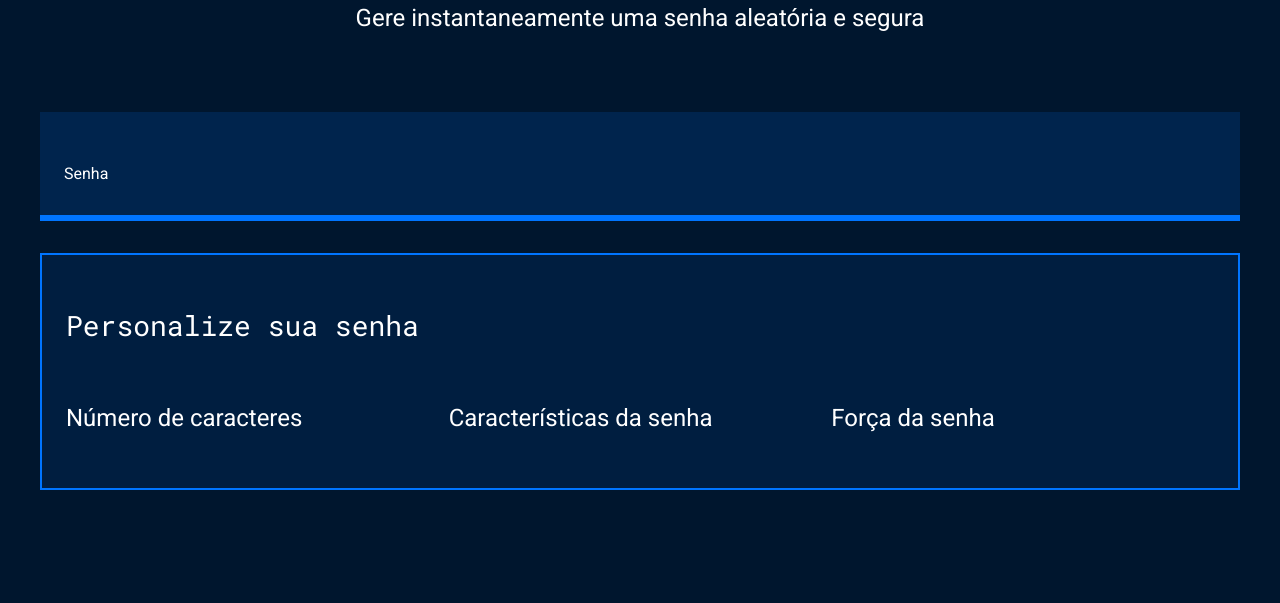
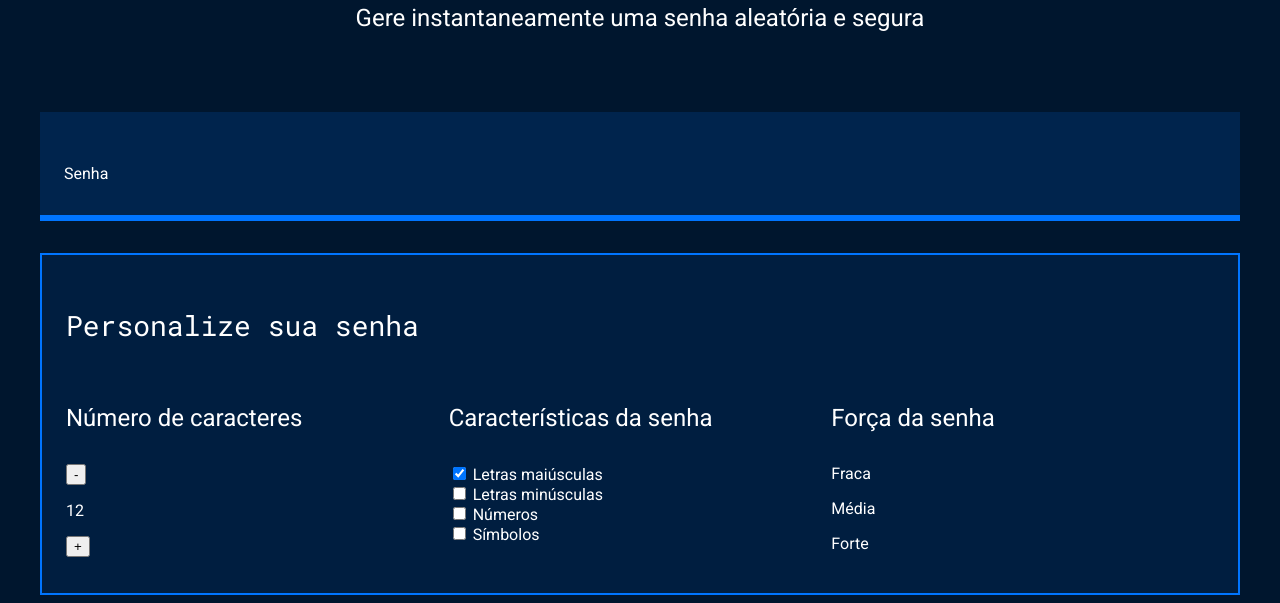
Before and after one commit to nandaferalmei/SEGURAN-ADIGITAL, a plain HTML site: page index.html in a window 1280 px wide. Shown: the part 214-817 px from the top of the page. Drawn offline with Linux system fonts and the light colour scheme.

Commit message:
Update index.html

```diff
--- a/index.html
+++ b/index.html
@@ -17,23 +17,52 @@
         </div>
         <div class="conteudo-senha">
             <label for="senha">Senha</label>
-            <input name="senha" type="text" id="campo-senha">
+            <input name="senha" type="text" id="campo-senha" readonly>
         </div>
         <div class="parametro">
             <h3 class="parametro-titulo">Personalize sua senha</h3>
             <div class="parametro-coluna__senha">
                 <div class="parametro-senha">
                     <h4 class="parametro-senha__titulo">Número de caracteres</h4>
+                    <div class="parametro-senha-botoes">
+                        <button class="parametro-senha__botao">-</button>
+                        <p class="parametro-senha__texto">12</p>
+                        <button class="parametro-senha__botao">+</button>
+                    </div>
                 </div>
                 <div class="parametro-senha">
                     <h4 class="parametro-senha__titulo">Características da senha</h4>
+                    <div class="parametro-senha-checkbox">
+                        <input name="maiusculo" type="checkbox" class="checkbox" checked>
+                        <label for="maiusculo">Letras maiúsculas</label>
+                    </div>
+                    <div class="parametro-senha-checkbox">
+                        <input name="minusculo" type="checkbox" class="checkbox">
+                        <label for="minusculo">Letras minúsculas</label>
+                    </div>
+                    <div class="parametro-senha-checkbox">
+                        <input name="numero" type="checkbox" class="checkbox">
+                        <label for="numero">Números</label>
+                    </div>
+                    <div class="parametro-senha-checkbox">
+                        <input name="simbolo" type="checkbox" class="checkbox">
+                        <label for="simbolo">Símbolos</label>
+                    </div>
                 </div>
                 <div class="parametro-senha">
                     <h4 class="parametro-senha__titulo">Força da senha</h4>
+                    <div class="barra"></div>
+                    <div class="forca fraca"></div>
+                    <div class="parametro-senha-textos">
+                        <p>Fraca</p>
+                        <p>Média</p>
+                        <p>Forte</p>
+                    </div>
+                    <p class="entropia"></p>
                 </div>
             </div>
         </div>
     </section>
+    <script src="main.js"></script>
 </body>
-
 </html>
```
